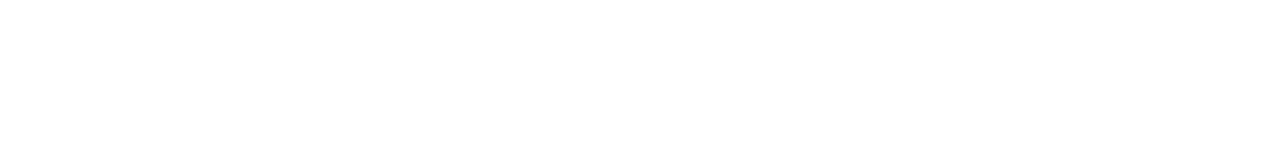
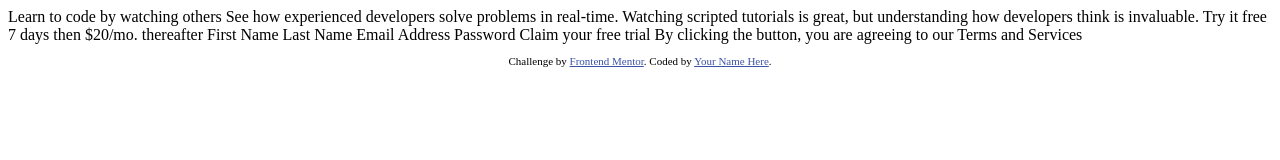
Before and after one commit to QCHR1581/component-with-sign-up-form, a plain HTML site: page index.html in a window 1280 px wide. Drawn offline with Linux system fonts and the light colour scheme.

Commit message:
New files downloaded

```diff
--- a/index.html
+++ b/index.html
@@ -1,14 +1,42 @@
 <!DOCTYPE html>
 <html lang="en">
 <head>
-    <meta charset="UTF-8">
-    <meta http-equiv="X-UA-Compatible" content="IE=edge">
-    <meta name="viewport" content="width=device-width, initial-scale=1.0">
-    <link rel="stylesheet" href="style.css">
-    <script src="scipt.js"></script>
-    <title>Document</title>
+  <meta charset="UTF-8">
+  <meta name="viewport" content="width=device-width, initial-scale=1.0"> <!-- displays site properly based on user's device -->
+
+  <link rel="icon" type="image/png" sizes="32x32" href="./images/favicon-32x32.png">
+
+  <title>Frontend Mentor | Intro component with sign up form</title>
+
+  <!-- Feel free to remove these styles or customise in your own stylesheet 👍 -->
+  <style>
+    .attribution { font-size: 11px; text-align: center; }
+    .attribution a { color: hsl(228, 45%, 44%); }
+  </style>
 </head>
 <body>
 
+  Learn to code by watching others
+
+  See how experienced developers solve problems in real-time. Watching scripted tutorials is great,
+  but understanding how developers think is invaluable.
+
+  Try it free 7 days then $20/mo. thereafter
+
+  First Name
+  Last Name
+  Email Address
+  Password
+
+  Claim your free trial
+
+  By clicking the button, you are agreeing to our Terms and Services
+
+  <footer>
+    <p class="attribution">
+      Challenge by <a href="https://www.frontendmentor.io?ref=challenge" target="_blank">Frontend Mentor</a>.
+      Coded by <a href="#">Your Name Here</a>.
+    </p>
+  </footer>
 </body>
 </html>
```
Also changed, not shown: design/active-states.jpg (added), design/desktop-design.jpg (added), design/desktop-preview.jpg (added), design/mobile-design.jpg (added), images/bg-intro-desktop.png (added), images/bg-intro-mobile.png (added), images/favicon-32x32.png (added), images/icon-error.svg (added), 5 other files.
